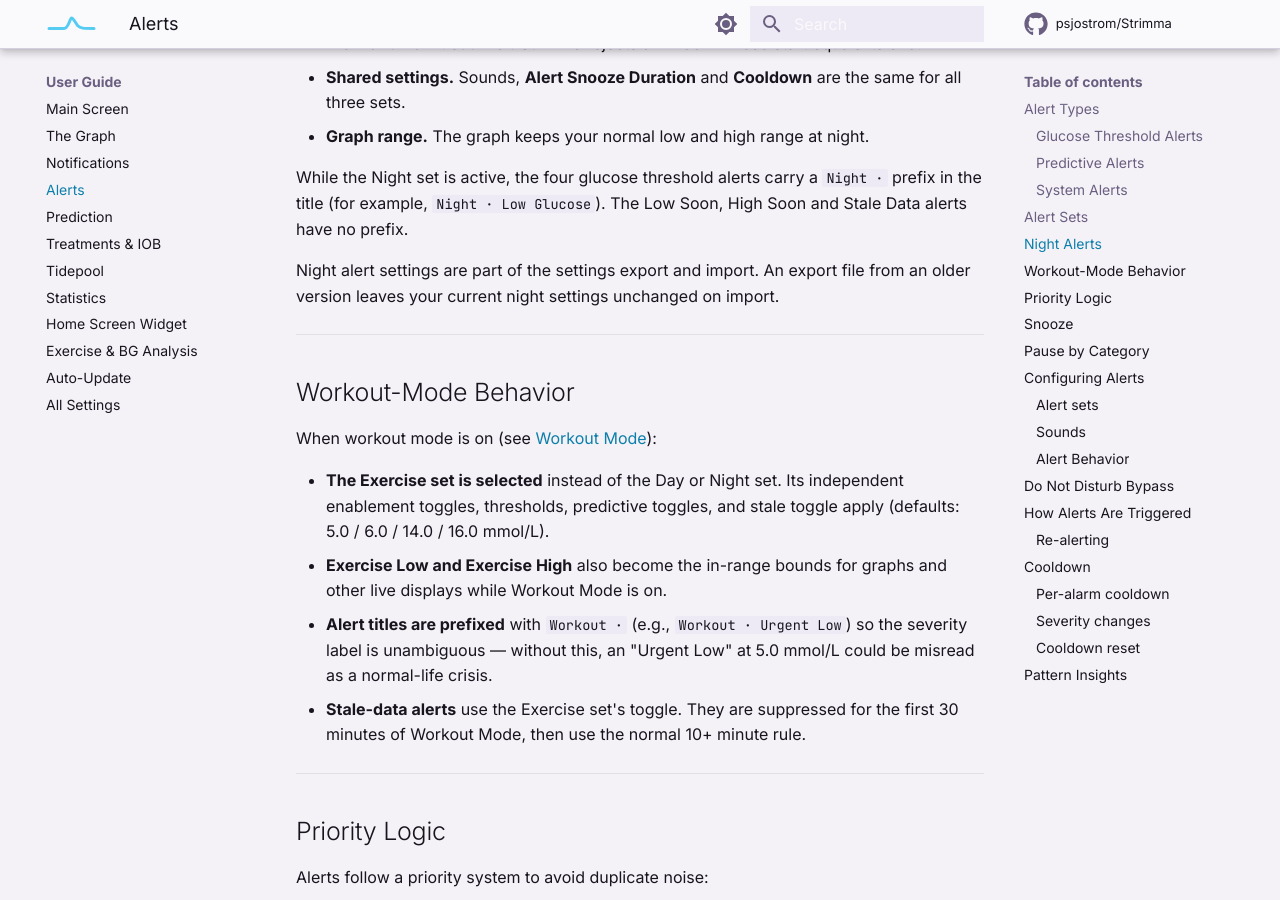
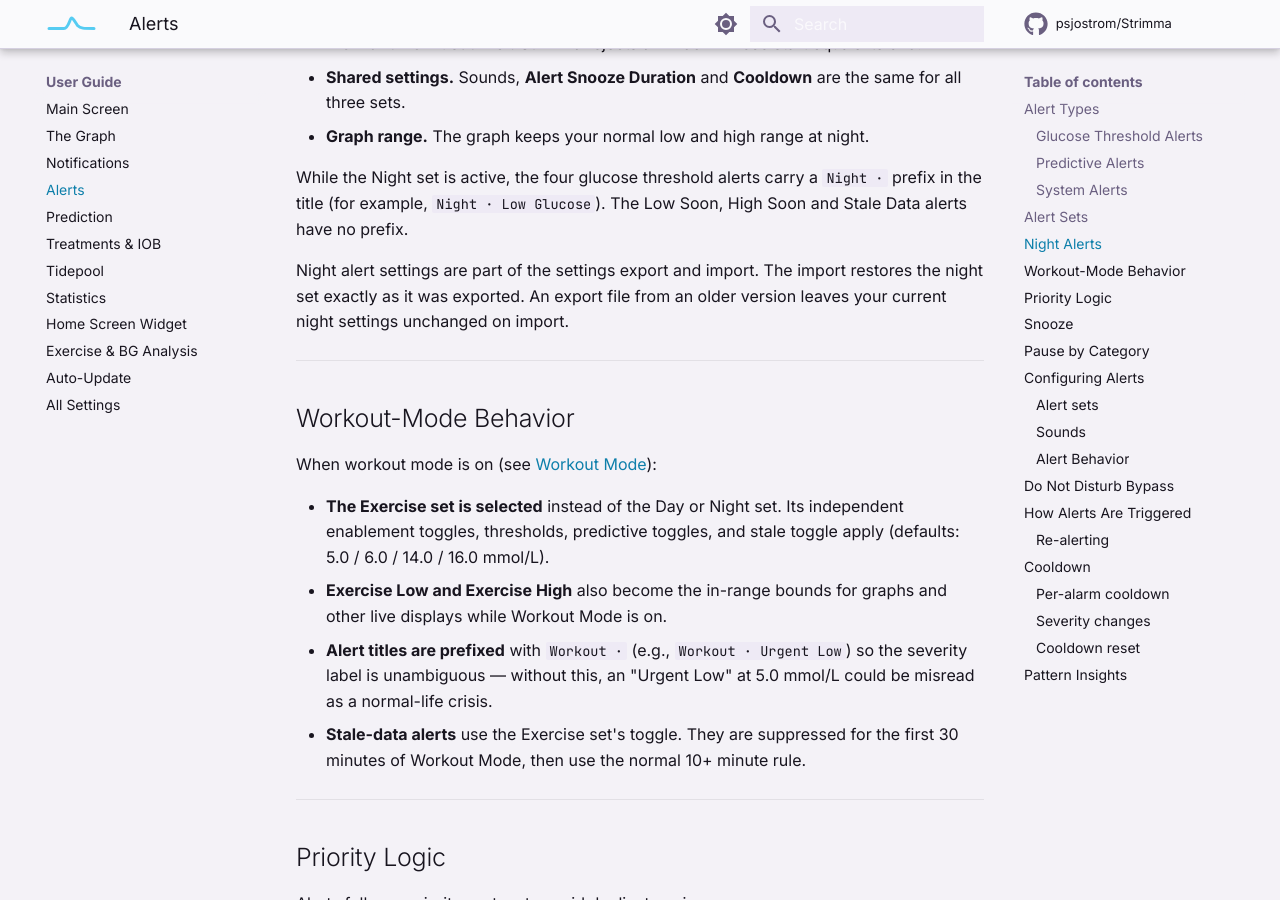
Before and after one commit to psjostrom/strimma, an MkDocs documentation site: the page built from docs/guide/alerts.md, in a window 1280 px wide and 900 px high, scrolled down 2599 px. Built offline with MkDocs 1.6.1 and Material for MkDocs 9.7.7, drawn with Linux system fonts in a browser that asks for light colours; comment, search, counter and statistics services are not loaded; some of the changed text lies outside the part shown.

```diff
--- a/docs/guide/alerts.md
+++ b/docs/guide/alerts.md
@@ -70,7 +70,7 @@ Night alerts replace the Day alerts during a daily time window. You choose, for
 
 While the Night set is active, the four glucose threshold alerts carry a `Night · ` prefix in the title (for example, `Night · Low Glucose`). The Low Soon, High Soon and Stale Data alerts have no prefix.
 
-Night alert settings are part of the settings export and import. An export file from an older version leaves your current night settings unchanged on import.
+Night alert settings are part of the settings export and import. The import restores the night set exactly as it was exported. An export file from an older version leaves your current night settings unchanged on import.
 
 ---
 
@@ -149,6 +149,7 @@ Each set has the same seven alert rows:
 
 - Each configurable alert has an independent toggle. Disabled alerts never fire, regardless of your glucose level.
 - The four glucose threshold alerts (Urgent Low, Low, High, Urgent High) each have an editable threshold in your configured unit (mmol/L or mg/dL).
+- In the Night and Exercise sets, the thresholds must stay in the order Urgent Low ≤ Low ≤ High ≤ Urgent High. Strimma rejects an edit that breaks this order and shows a message. When you leave the field, it shows the stored value again.
 - Low Soon, High Soon, and Stale Data each have a toggle in every set.
 
 **Day** holds the alerts used outside the night window and outside Workout Mode.
```
Also changed, not shown: 1 other file.
